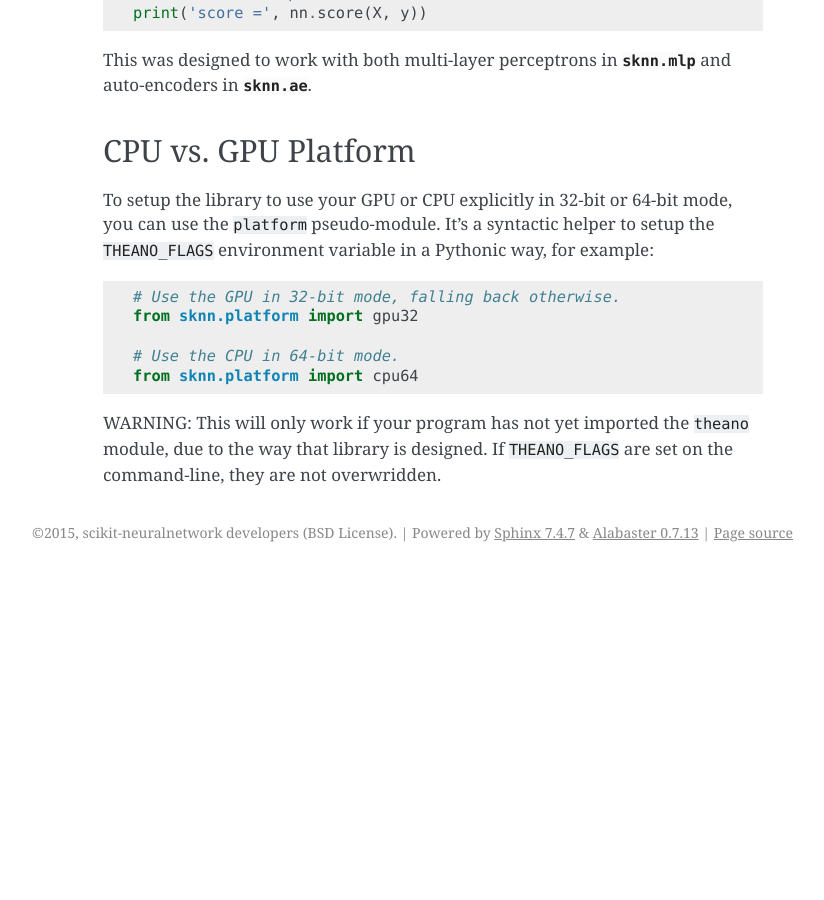
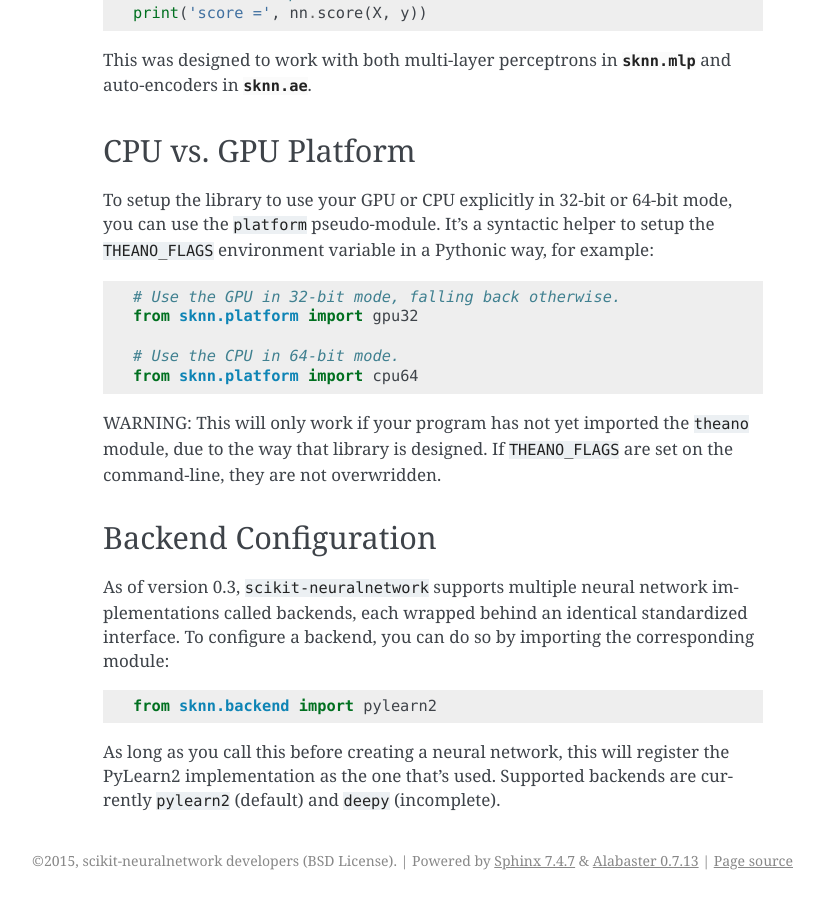
Before and after one commit to aigamedev/scikit-neuralnetwork, a Sphinx documentation site: the page built from docs/guide_intermediate.rst, in a window 1280 px wide and 900 px high, scrolled down 1433 px. Shown: the whole window, without its empty margins (317-1141 px from the left). Built offline with Sphinx 7.4.7, drawn with Linux system fonts in a browser that asks for light colours; before the commit the page ends 2005 px from its top, so only the background shows below that; some of the changed text lies outside the part shown.

Commit message:
Added documentation about backend configuration.

```diff
--- a/docs/guide_intermediate.rst
+++ b/docs/guide_intermediate.rst
@@ -77,3 +77,15 @@
     from sknn.platform import cpu64
 
 WARNING: This will only work if your program has not yet imported the ``theano`` module, due to the way that library is designed.  If ``THEANO_FLAGS`` are set on the command-line, they are not overwridden.
+
+
+Backend Configuration
+---------------------
+
+As of version 0.3, ``scikit-neuralnetwork`` supports multiple neural network implementations called backends, each wrapped behind an identical standardized interface.  To configure a backend, you can do so by importing the corresponding module:
+
+.. code:: python
+
+    from sknn.backend import pylearn2
+
+As long as you call this before creating a neural network, this will register the PyLearn2 implementation as the one that's used.  Supported backends are currently ``pylearn2`` (default) and ``deepy`` (incomplete).
```
